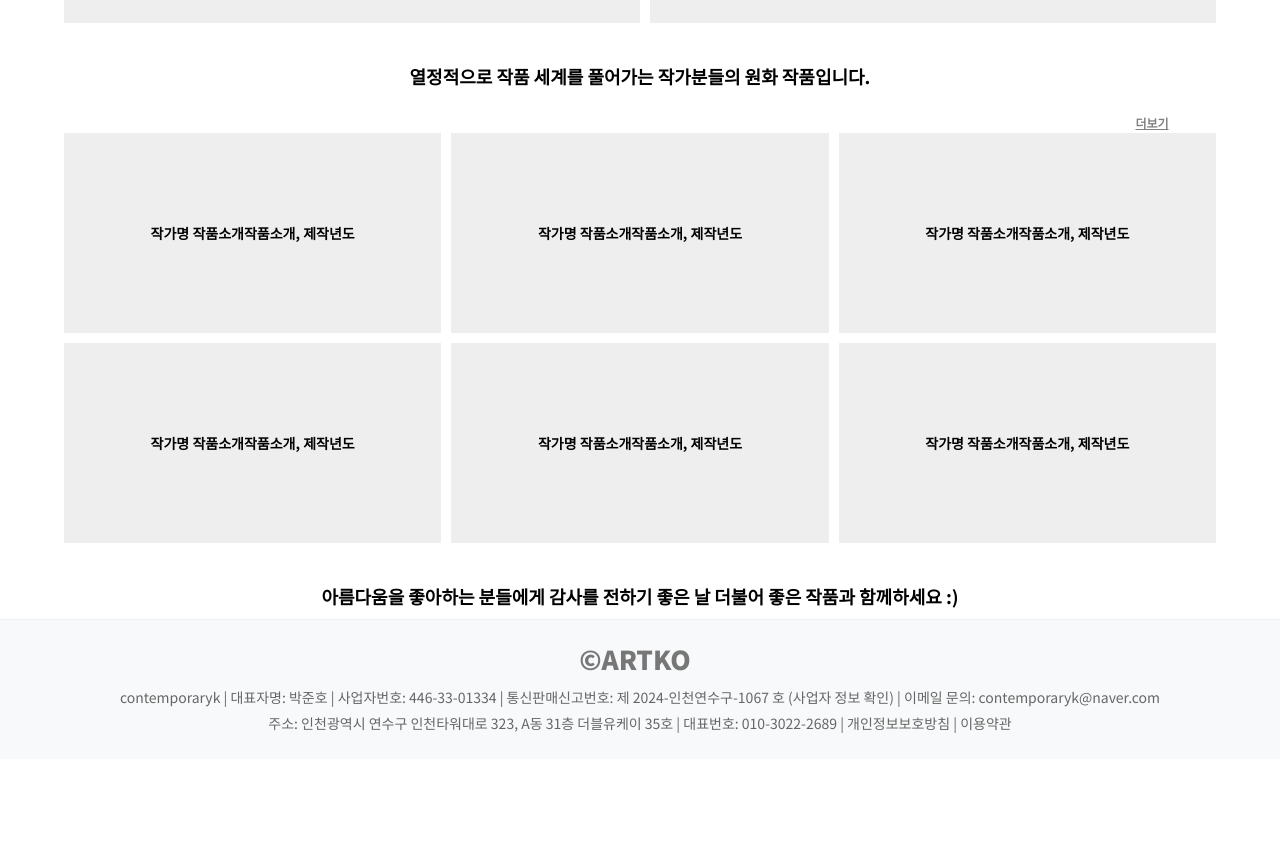
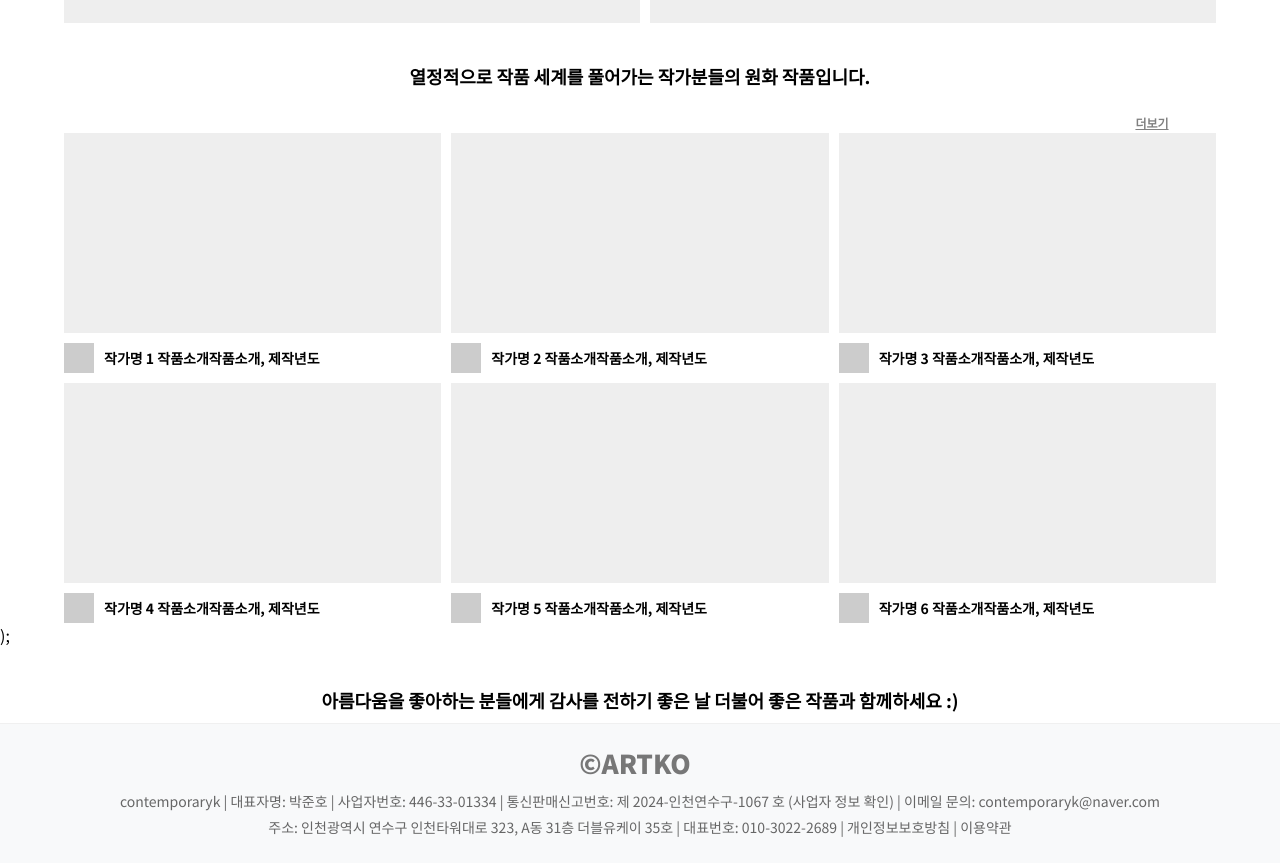
Before and after one commit to BlackShrike/ArtOne, a React (Create React App) app: page /#/login in a window 1280 px wide. Before the commit this address led to /#/mypage. Shown: the part 2660-3523 px from the top of the page. Before the commit the page ends 3419 px from the top, so only its background shows below. Built offline with nearby package versions, Linux system fonts and the light colour scheme.

Commit message:
화요일 중간저장

```diff
--- a/src/components/Footer.js
+++ b/src/components/Footer.js
@@ -1,20 +1,39 @@
-import React, { useState } from "react";
+import React, { useState, useEffect } from "react";
 import styles from "../css/Footer.module.css";
 
 function Footer(props) {
   const [isInfoVisible, setIsInfoVisible] = useState(false);
+  const [isMobile, setIsMobile] = useState(false);
+
+  useEffect(() => {
+    const handleResize = () => {
+      if (window.innerWidth <= 767) {
+        setIsMobile(true);
+        setIsInfoVisible(false); // 모바일 화면에서는 숨김
+      } else {
+        setIsMobile(false);
+        setIsInfoVisible(true); // 웹 화면에서는 보임
+      }
+    };
+
+    handleResize(); // 초기 실행
+    window.addEventListener("resize", handleResize);
+    return () => window.removeEventListener("resize", handleResize);
+  }, []);
 
   const toggleInfoVisibility = () => {
-    setIsInfoVisible(!isInfoVisible);
+    if (isMobile) {
+      setIsInfoVisible(!isInfoVisible);
+    }
   };
 
   return (
     <footer className={styles.footer}>
-      <div className={styles.footerHeader}>
+      <div className={styles.footerHeader} onClick={toggleInfoVisibility}>
         <span className={styles.footerLogo}>©ARTKO</span>
-        <div className={styles.footerToggle} onClick={toggleInfoVisibility}>
-          {isInfoVisible ? "∧" : "∨"}
-        </div>
+        {isMobile && (
+          <div className={styles.footerToggle}>{isInfoVisible ? "∧" : "∨"}</div>
+        )}
       </div>
       <div
         className={`${styles.footerInfo} ${
--- a/src/css/Footer.module.css
+++ b/src/css/Footer.module.css
@@ -27,6 +27,11 @@
 .footerInfo {
   font-size: 14px;
   color: #666666;
+  display: none; /* 기본적으로 숨김 */
+}
+
+.footerInfo.visible {
+  display: block; /* 보이게 설정 */
 }
 
 .footerInfo p {
@@ -48,10 +53,4 @@
   .footerToggle {
     display: block; /* 모바일 화면에서는 보이게 */
   }
-  .footerInfo {
-    display: none; /* 모바일 화면에서는 숨김 */
-  }
-  .footerInfo.visible {
-    display: block; /* 모바일에서 토글 시 보이게 */
-  }
 }
--- a/src/css/Home.module.css
+++ b/src/css/Home.module.css
@@ -332,27 +332,44 @@
 .gridItem3 { grid-area: item3; }
 
 /* New Grid for 대칭 2열 그리드 */
+.symmetricGridContainer {
+  text-align: center;
+  margin-top: 40px;
+  font-size: 18px;
+  font-weight: bold;
+}
+
 .symmetricGrid {
   display: grid;
   grid-template-columns: repeat(3, 1fr);
-    grid-template-rows: repeat(2, 200px);
   gap: 10px;
   width: 90%;
   margin: auto;
 }
 
-
 .symmetricGridItem {
   background-color: #eee;
-    padding: 20px;
+  height: 200px; /* 높이를 고정하여 일정한 크기로 유지 */
+  position: relative;
+}
+
+.profilePlaceholder {
   display: flex;
   align-items: center;
-    justify-content: center;
+  margin-top: 10px;
+}
+
+.profileIcon {
+  width: 30px;
+  height: 30px;
+  background-color: #ccc;
+  margin-right: 10px;
+}
+
+.itemText {
+  text-align: left;
   font-size: 14px;
 }
-
-.gridItem { flex: 1; }
-
 /* 텍스트 스타일 */
 .asymmetricGridContainer,
 .symmetricGridContainer,
@@ -414,7 +431,14 @@
       width: 30%;
       height: 100%;
     }
-
+    .largeItem .text p:first-child {
+      font-size: 16px; /* First line larger */
+      font-weight: 700;
+      margin: 0;
+  }
+  .largeItem .text p:last-child {
+    display: none;
+}
     .bestGrid {
         display: flex;
         flex-direction: column;
--- a/src/pages/Home.js
+++ b/src/pages/Home.js
@@ -172,7 +172,12 @@ function Home(props) {
       </div>
     </div>
   ));
-
+  const Symmetricitems = Array.from({ length: 6 }, (_, index) => ({
+    id: index,
+    name: `작가명 ${index + 1}`,
+    description: "작품소개작품소개",
+    year: "제작년도",
+  }));
   return (
     <div className={styles.homeContainer}>
       <div className={styles.sliderContainer}>
@@ -217,54 +222,20 @@ function Home(props) {
           더보기
         </Link>
         <div className={styles.symmetricGrid}>
-          <div className={styles.symmetricGridItem}>
-            작가명 작품소개작품소개, 제작년도
-          </div>
-          <div className={styles.symmetricGridItem}>
-            작가명 작품소개작품소개, 제작년도
-          </div>
-          <div className={styles.symmetricGridItem}>
-            작가명 작품소개작품소개, 제작년도
-          </div>
-          <div className={styles.symmetricGridItem}>
-            작가명 작품소개작품소개, 제작년도
-          </div>
-          <div className={styles.symmetricGridItem}>
-            작가명 작품소개작품소개, 제작년도
-          </div>
-          <div className={styles.symmetricGridItem}>
-            작가명 작품소개작품소개, 제작년도
-          </div>
+          {Symmetricitems.map((item) => (
+            <div key={item.id}>
+              <div className={styles.symmetricGridItem}></div>
+              <div className={styles.profilePlaceholder}>
+                <div className={styles.profileIcon}></div>
+                <div className={styles.itemText}>
+                  <strong>{item.name}</strong> {item.description}, {item.year}
+                </div>
+              </div>
+            </div>
+          ))}
         </div>
       </div>
-      <div className={styles.originalGridContainer}>
-        <h2>오리지널 원화</h2>
-        <Slider {...originalSettings}>
-          <div className={styles.originalGrid}>
-            <div className={styles.originalGridItem}>
-              <div className={styles.originalGreyBox}></div>
-              <div className={styles.originalText}>
-                <p>작가명</p>
-                <p>작품소재작품소재, 제작년도</p>
-              </div>
-            </div>
-            <div className={styles.originalGridItem}>
-              <div className={styles.originalGreyBox}></div>
-              <div className={styles.originalText}>
-                <p>작가명</p>
-                <p>작품소재작품소재, 제작년도</p>
-              </div>
-            </div>
-            <div className={styles.originalGridItem}>
-              <div className={styles.originalGreyBox}></div>
-              <div className={styles.originalText}>
-                <p>작가명</p>
-                <p>작품소재작품소재, 제작년도</p>
-              </div>
-            </div>
-          </div>
-        </Slider>
-      </div>
+      );
       <div className={styles.textContainer}>
         <p>
           아름다움을 좋아하는 분들에게 감사를 전하기 좋은 날 더불어 좋은 작품과
```
Lines whose indentation alone changed are shown as unchanged.
